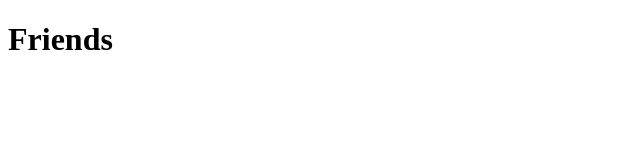
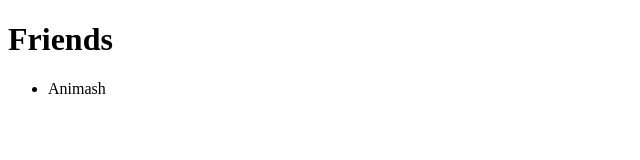
Before and after one commit to csebatch1/harshaf0, a plain HTML site: page index.html in a window 1280 px wide. Shown: the full height of the page, 0-640 px from the left. Drawn offline with Linux system fonts and the light colour scheme.

Commit message:
added new friend

```diff
--- a/index.html
+++ b/index.html
@@ -7,5 +7,8 @@
 </head>
 <body>
     <h1>Friends</h1>
+    <ul>
+        <li>Animash</li>
+    </ul>
 </body>
 </html>
```
